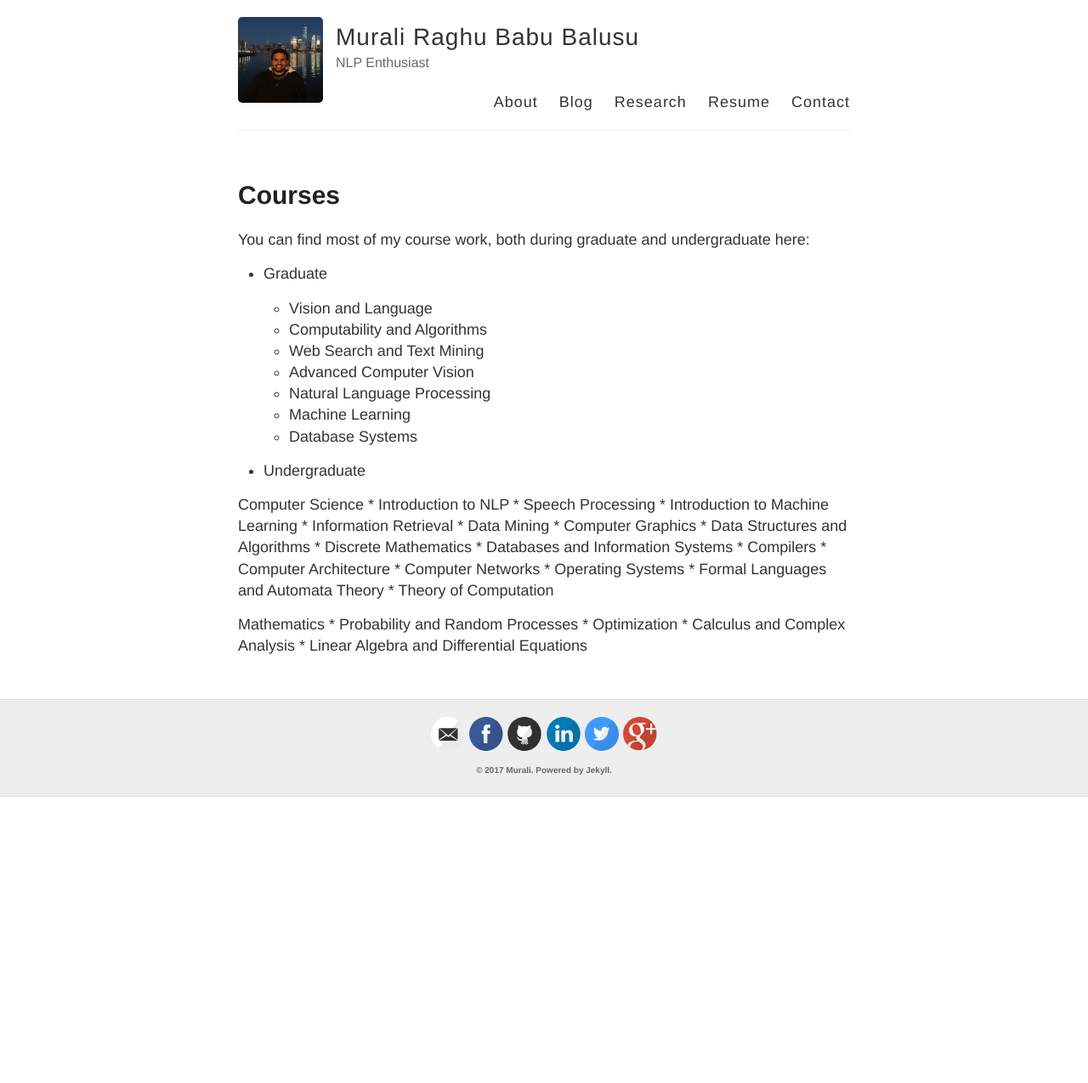
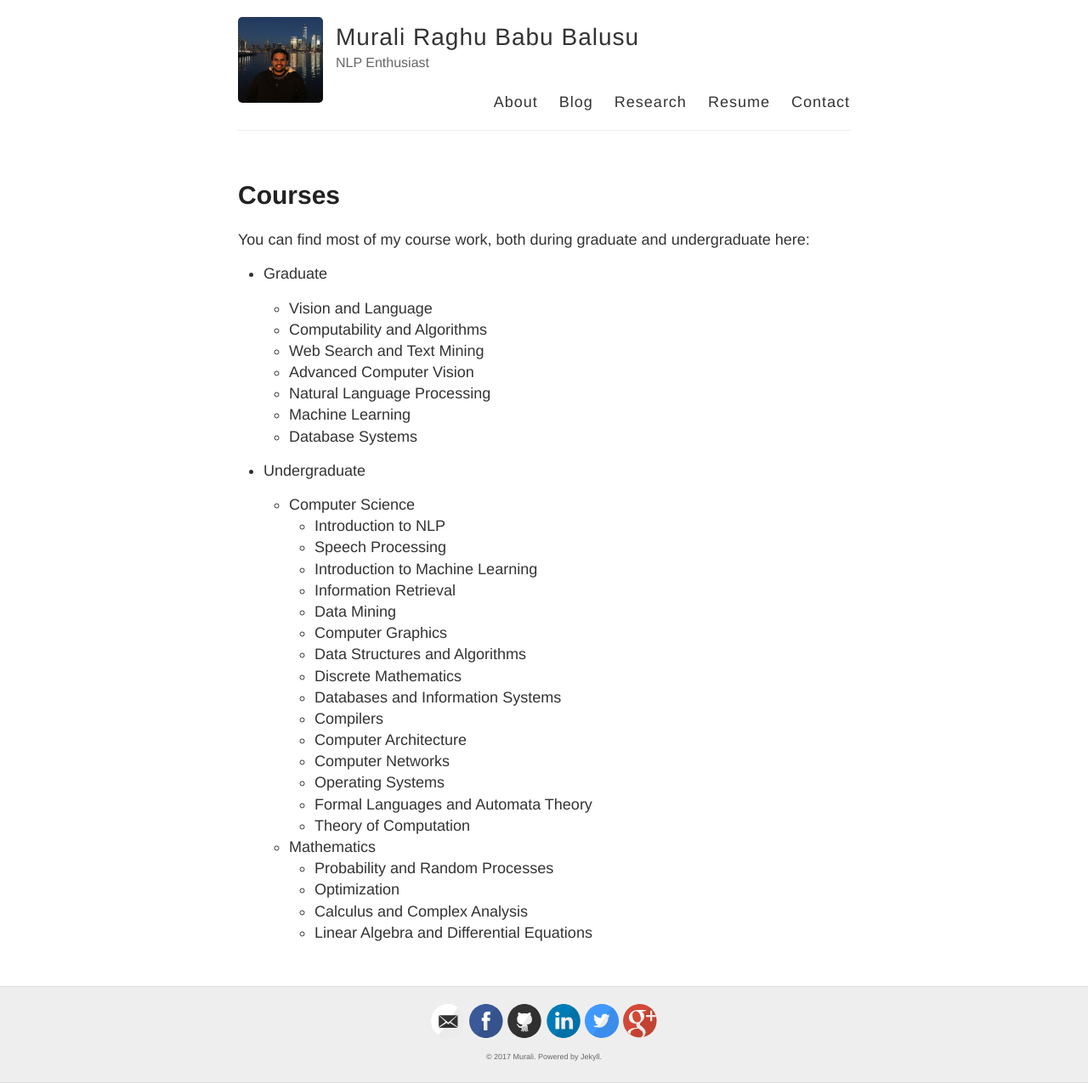
Before and after one commit to bmurali1994/bmurali1994.github.io, a Jekyll site: the page built from courses.md, in a window 1280 px wide. Shown: the whole page at 85% size. Built offline with Jekyll 4.4.1, drawn with Linux system fonts in a browser that asks for light colours; before the commit the page ends 938 px from its top, so only the background shows below that.

Commit message:
minor changes

```diff
--- a/courses.md
+++ b/courses.md
@@ -18,25 +18,25 @@ You can find most of my course work, both during graduate and undergraduate here
 
 - Undergraduate
 
-Computer Science
-	* Introduction to NLP
-	* Speech Processing
-	* Introduction to Machine Learning
-	* Information Retrieval
-	* Data Mining
-	* Computer Graphics
-	* Data Structures and Algorithms
-	* Discrete Mathematics
-	* Databases and Information Systems
-	* Compilers
-	* Computer Architecture
-	* Computer Networks
-	* Operating Systems
-	* Formal Languages and Automata Theory
-	* Theory of Computation
+	* Computer Science
+		* Introduction to NLP
+		* Speech Processing
+		* Introduction to Machine Learning
+		* Information Retrieval
+		* Data Mining
+		* Computer Graphics
+		* Data Structures and Algorithms
+		* Discrete Mathematics
+		* Databases and Information Systems
+		* Compilers
+		* Computer Architecture
+		* Computer Networks
+		* Operating Systems
+		* Formal Languages and Automata Theory
+		* Theory of Computation
 
-Mathematics
-	* Probability and Random Processes
-	* Optimization
-	* Calculus and Complex Analysis
-	* Linear Algebra and Differential Equations
+	* Mathematics
+		* Probability and Random Processes
+		* Optimization
+		* Calculus and Complex Analysis
+		* Linear Algebra and Differential Equations
--- a/style.scss
+++ b/style.scss
@@ -65,8 +65,9 @@ h4 {
 }
 
 h7 {
-  font-size: 10px;
+  font-size: 9px;
   color: $gray;
+  font-weight: normal;
 }
 
 p {
```
